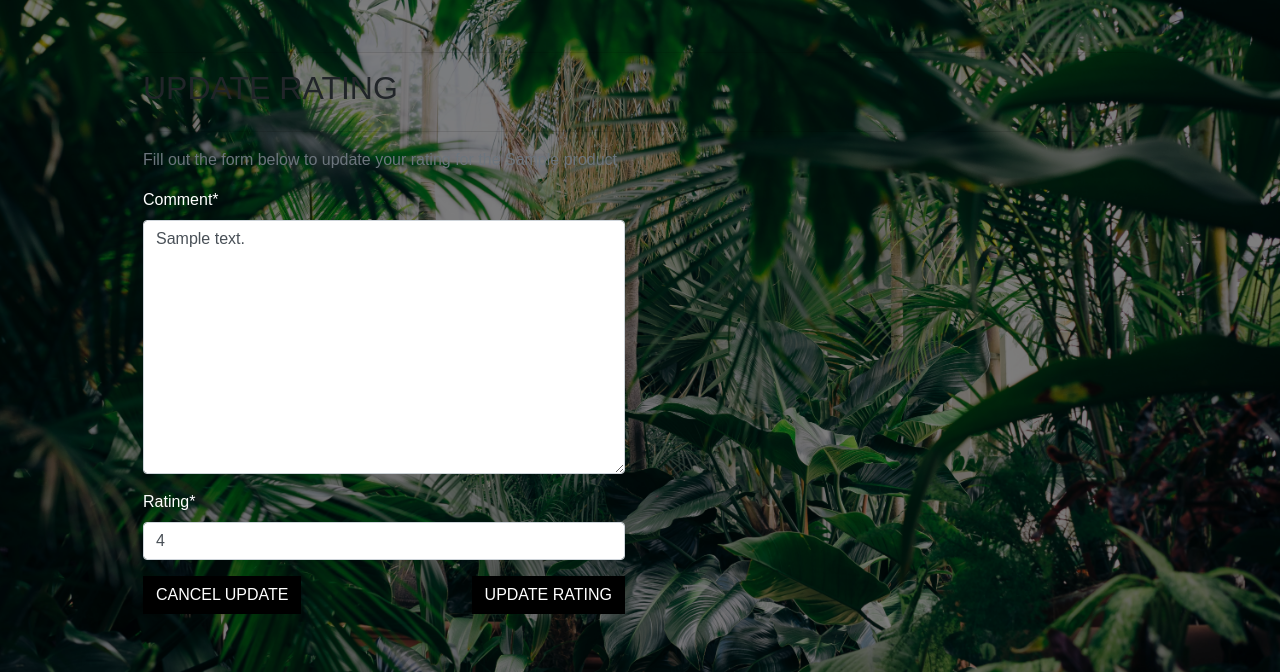
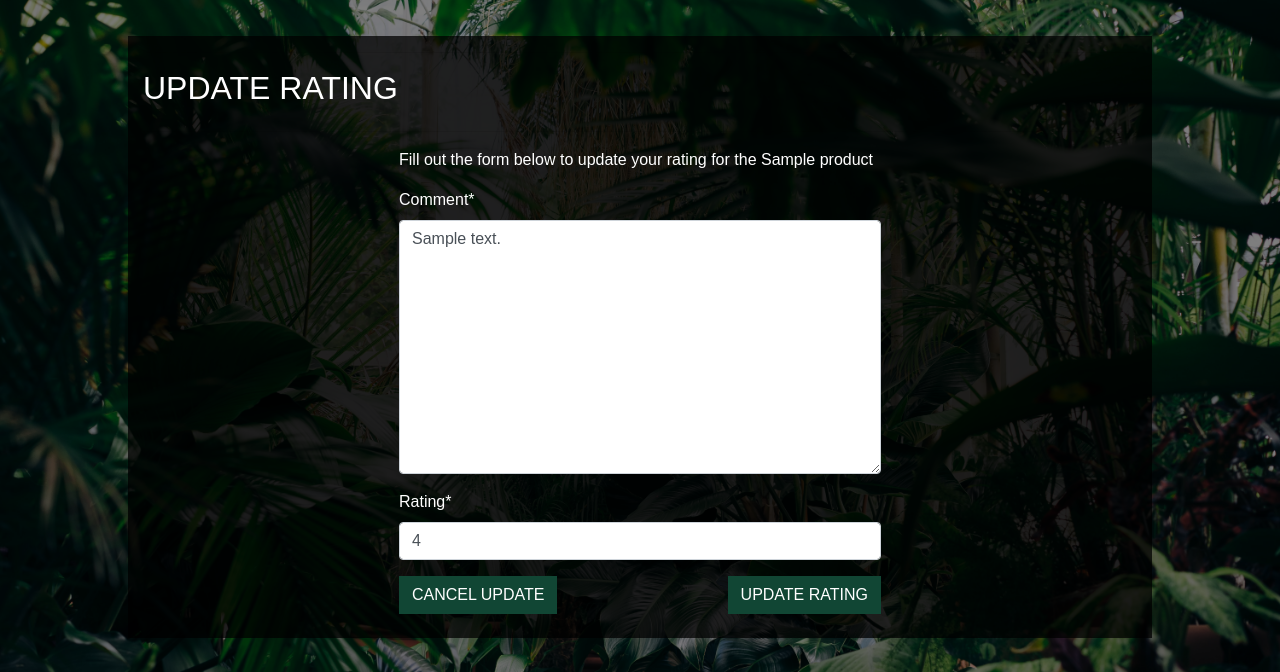
Before and after one commit to RvN-R/glassjungle, a Django app: page /rating/update_rating/1 in a window 1280 px wide. Shown: the part 128-800 px from the top of the page. Run offline with Django 3.2, Linux system fonts and the light colour scheme; a user stored in the database is signed in; tables that the repository leaves empty hold one stand-in row (values such as "Sample post"); parts of the project's set-up code (start-up, migrations or seed data) failed here and were passed over; some libraries are stand-ins or nearby versions.

Commit message:
Added css to forum create_post, edit_post and all rating app templates

```diff
--- a/forum/admin.py
+++ b/forum/admin.py
@@ -1,5 +1,6 @@
 from django.contrib import admin
 from .models import Forum
+
 
 class ForumAdmin(admin.ModelAdmin):
     list_display = (
--- a/rating/templates/rating/update_rating.html
+++ b/rating/templates/rating/update_rating.html
@@ -16,22 +16,22 @@
 
 {% block content %}
 <div class="overlay"></div>
-<div class="container">
+<div class="container update-rating-container">
     <div class="row">
         <div class="col">
             <hr>
-            <h2 class="logo-font mb-4">Update Rating</h2>
+            <h2 class="logo-font mb-4 text-white">Update Rating</h2>
             <hr>
         </div>
     </div>
-    <div class="row">
+    <div class="row d-flex justify-content-center pb-4">
         <div class="col-12 col-lg-6">
-            <p class="text-muted">Fill out the form below to update your rating for the {{ rating.product_id }}</p>
+            <p class="text-muted text-white">Fill out the form below to update your rating for the {{ rating.product_id }}</p>
             <form class="mt-3" action="" method="POST" id="create-rating-form">
                 {% csrf_token %}
                 {{ form|crispy }}
-                <button class="btn btn-black rounded-0 text-uppercase float-right">Update Rating</button>
-                <a href="{{ request.META.HTTP_REFERER }}" class="btn btn-black rounded-0 text-uppercase float-left">Cancel Update</a>
+                <button class="btn dark-green-btn rounded-0 text-uppercase float-right">Update Rating</button>
+                <a href="{{ request.META.HTTP_REFERER }}" class="btn dark-green-btn rounded-0 text-uppercase float-left">Cancel Update</a>
             </form>
         </div>
     </div>
--- a/rating/views.py
+++ b/rating/views.py
@@ -60,6 +60,7 @@ def update_rating(request, rating_id):
     if rating.poster.username == user:
         if request.method == 'POST':
             if ValidationError:
+                print('recieved validation error')
                 messages.error(request, "Please rate product between 0 and 5")
                 form = CreateRatingForm(request.POST, instance=rating)
                 if form.is_valid():
--- a/static/css/base.css
+++ b/static/css/base.css
@@ -31,6 +31,21 @@ body{
 .card{
     background-color: rgba(0, 0, 0, 0.75);
     color: white;
+}
+
+.text-info {
+    color: #02661D !important;
+}
+
+
+
+/* Navigation*/
+
+
+.dropdown-item:active{
+    color: #fff;
+    text-decoration: none;
+    background-color: #9CC24D;
 }
 
 
@@ -138,6 +153,26 @@ body{
     background-color: rgba(0, 0, 0, 0.75);
 }
 
+/*Create Post page*/
+.create-post-container{
+    background-color: rgba(0, 0, 0, 0.75);
+}
+
+/*Edit Post page*/
+.edit-post-container{
+    background-color: rgba(0, 0, 0, 0.75);
+}
+
+/*Create Rating page*/
+.create-rating-container{
+    background-color: rgba(0, 0, 0, 0.75);
+}
+
+/*Update Rating page*/
+.update-rating-container{
+    background-color: rgba(0, 0, 0, 0.75);
+}
+
 /* from Bulma */
 .icon {
     align-items: center;
@@ -207,9 +242,13 @@ input[name='q']::placeholder {
     z-index: 999999999999;
 }
 
-.custom-toast{
+.custom-bg-warning{
     overflow: visible;
 }
+
+/* .bg-warning{
+    background-color: #9CC24D;
+} */
 
 .toast-capper {
     height: 2px;
```
Also changed, not shown: forum/templates/forum/create_post.html (+4 -3 lines), forum/templates/forum/edit_post.html (+5 -4 lines), rating/templates/rating/create_rating.html (+6 -6 lines), rating/templates/rating/delete_rating.html (+4 -4 lines).
